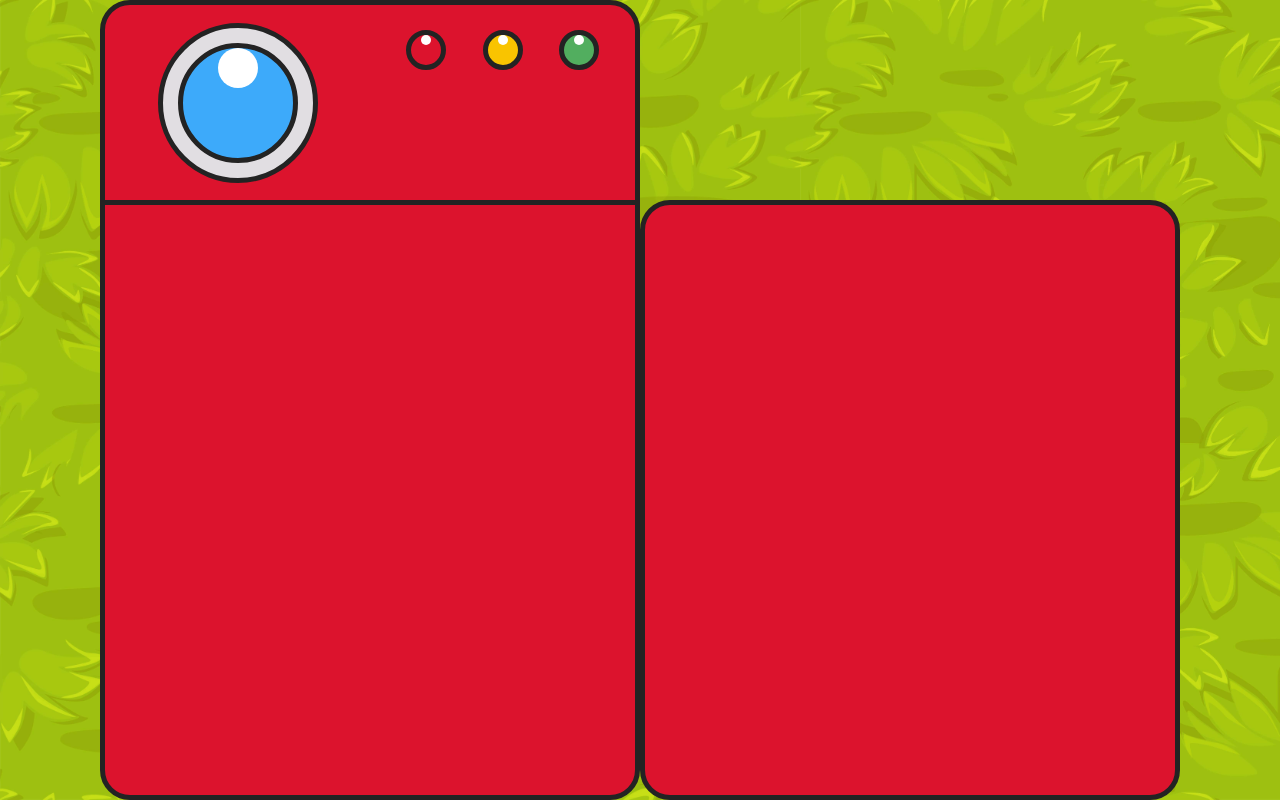
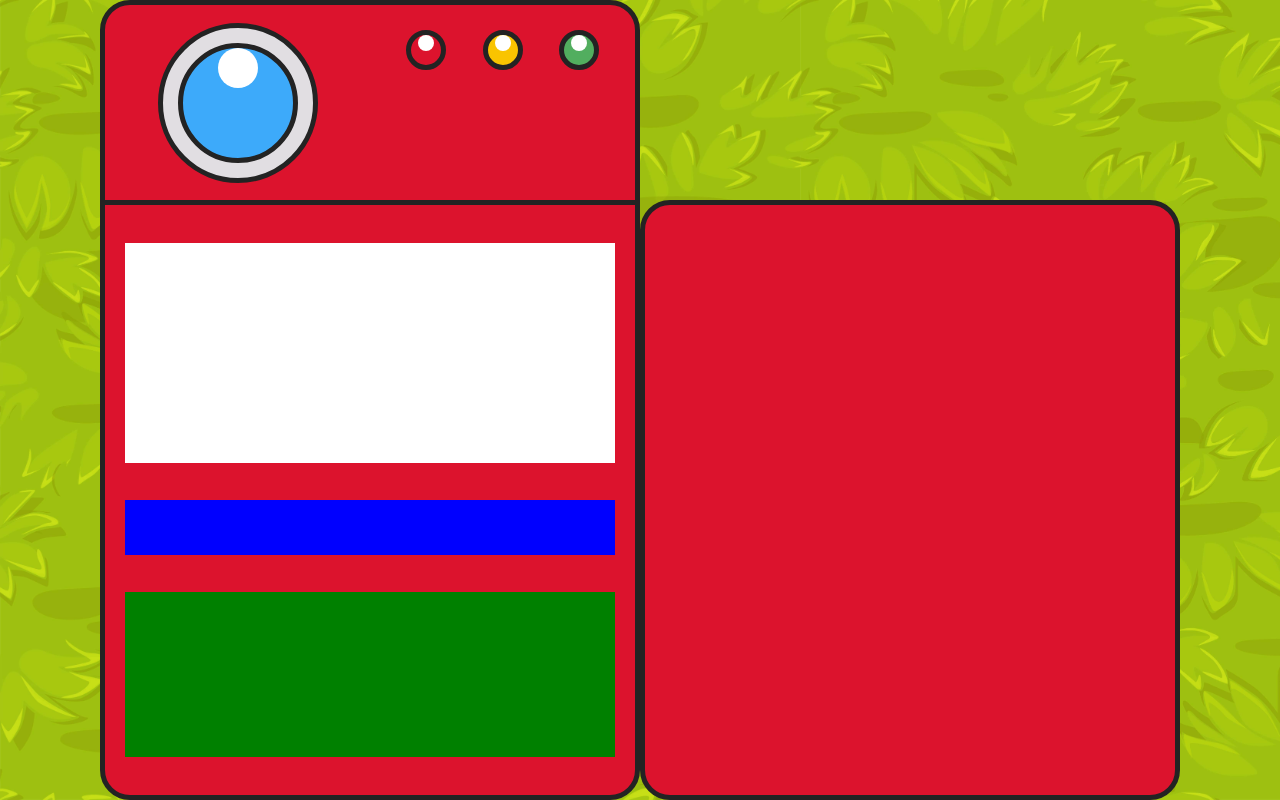
Before and after one commit to tanzro/poke-project, an Angular app: page /listing in a window 1280 px wide. Built offline with nearby package versions, Linux system fonts and the light colour scheme.

Commit message:
add layout to mid content of pokedex

```diff
--- a/src/app/modules/listing/components/bottom-detail/bottom-detail.component.html
+++ /dev/null
@@ -1,4 +0,0 @@
-<div class="content">
-    <div class="div-bottom">
-    </div>
-</div>
--- a/src/app/modules/listing/components/middle-detail/middle-detail.component.html
+++ /dev/null
@@ -1,5 +0,0 @@
-<div class="content">
-    <div class="triangle-left">
-        <div class="inner-triangle"></div>
-    </div>
-</div>
--- a/src/app/modules/listing/components/pokedex-top/pokedex-top.component.scss
+++ b/src/app/modules/listing/components/pokedex-top/pokedex-top.component.scss
@@ -7,22 +7,7 @@ $mradius: 80%;
   height: 25vh;
   border-bottom: $mborder;
   width: 100%;
-
   display: flex;
-
-  .div-lights {
-    height: 100%;
-    display: flex;
-    align-items: center;
-    margin-left: 30px;
-  }
-
-  .div-minis {
-    display: flex;
-    height: 100%;
-    margin-top: 45px;
-  }
-}
 
   .div-left {
     width: 50%;
@@ -94,8 +79,8 @@ $mradius: 80%;
 
       .reflection-mini {
         background-color: white;
-      width: 10px;
-      height: 10px;
+        width: 2vh;
+        height: 2vh;
         border-radius: 50%;
         margin: 0 auto;
       }
@@ -131,3 +116,4 @@ $mradius: 80%;
       }
     }
   }
+}
--- a/src/app/modules/listing/listing-page/listing-page.component.html
+++ b/src/app/modules/listing/listing-page/listing-page.component.html
@@ -1,19 +1,19 @@
-<!-- <div class="div-main">
-  <div class="div-pokedex container">
-    <pokedex-top></pokedex-top>
-    <middle-detail></middle-detail>
-    <bottom-detail></bottom-detail>
-  </div>
-</div> -->
-
 <div class="div-main">
   <div class="container-fluid">
     <div class="row">
+      <!-- Left side -->
       <div class="col-md-6 padding-0">
         <div class="div-pokedex container">
           <pokedex-top></pokedex-top>
+
+          <div class="middle-content">
+            <div class="pokemon-screen"></div>
+            <div class="pokemon-search"></div>
+            <div class="pokemon-list"></div>
+          </div>
         </div>
       </div>
+      <!-- Right side -->
       <div class="col-md-6 padding-0 reverse-column">
         <div class="div-pokedex container pokedex-right"></div>
       </div>
--- a/src/app/modules/listing/listing-page/listing-page.component.scss
+++ b/src/app/modules/listing/listing-page/listing-page.component.scss
@@ -10,7 +10,6 @@
     .container {
         padding-left: 0px;
         padding-right: 0px;
-        // max-width: 700px;
     }
 
     .div-pokedex {
@@ -37,6 +36,33 @@
         padding-right: 0;
         padding-left: 0;
     }
+
+    .middle-content {
+        width: 100%;
+        height: 100%;
+        padding: 20px;
+        display: flex;
+        flex-direction: column;
+        justify-content: space-around;
+
+        .pokemon-screen {
+            background-color: white;
+            height: 40%;
+            width: 100%;
+        }
+
+        .pokemon-search {
+            background-color: blue;
+            height: 10%;
+            width: 100%;
+        }
+
+        .pokemon-list {
+            background-color: green;
+            height: 30%;
+            width: 100%;
+        }
+    }
 }
 
 @media only screen and (max-width: 1024px) {
```
Also changed, not shown: src/app/modules/listing/components/bottom-detail/bottom-detail.component.scss (deleted, +0 -16 lines), src/app/modules/listing/components/bottom-detail/bottom-detail.component.ts (deleted, +0 -15 lines), src/app/modules/listing/components/middle-detail/middle-detail.component.scss (deleted, +0 -26 lines), src/app/modules/listing/components/middle-detail/middle-detail.component.ts (deleted, +0 -15 lines), src/app/modules/listing/components/pokedex-top/pokedex-top.component.html (+0 -20 lines), 2 other files (tests, documents, lock files or other folders). Lines whose indentation alone changed are shown as unchanged.
